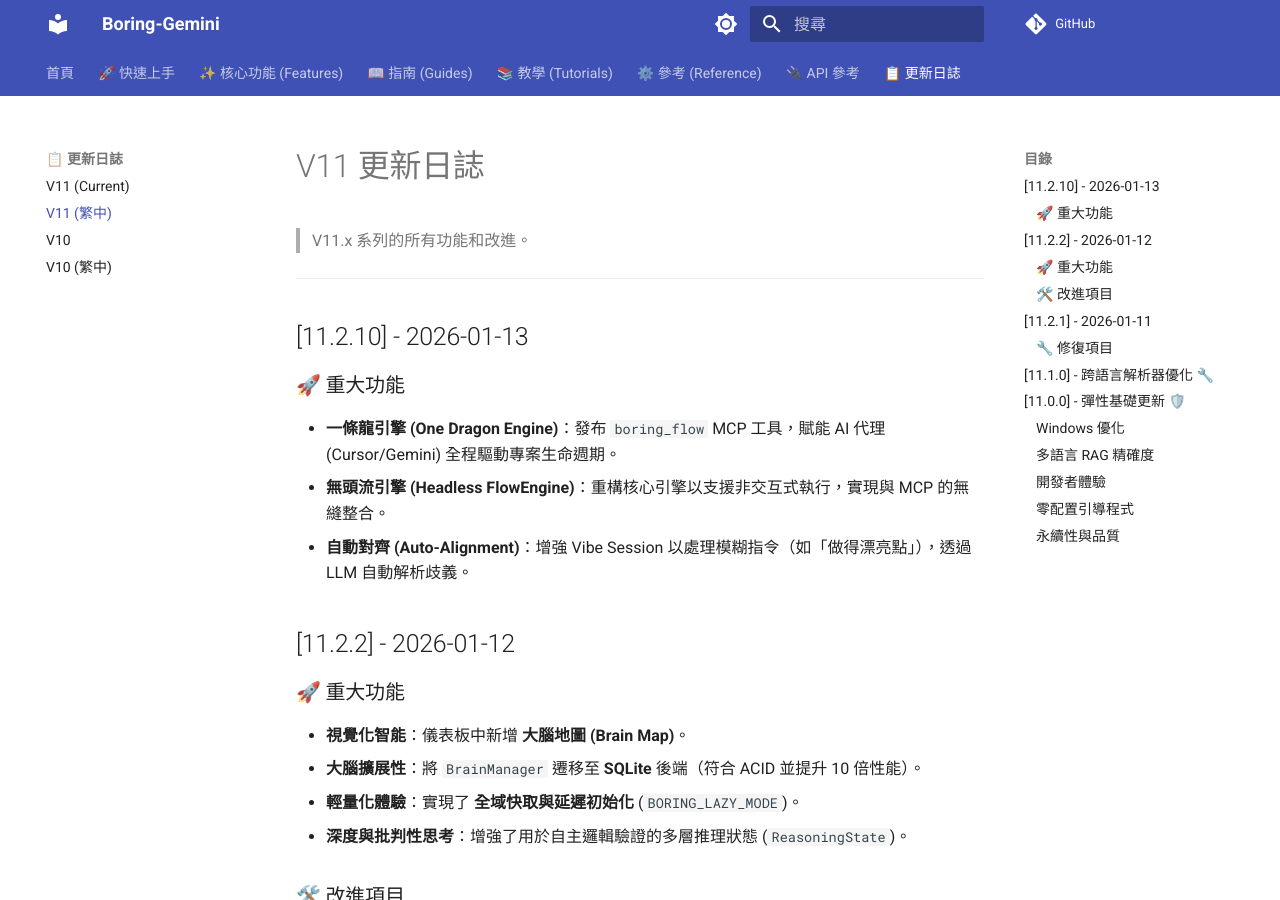
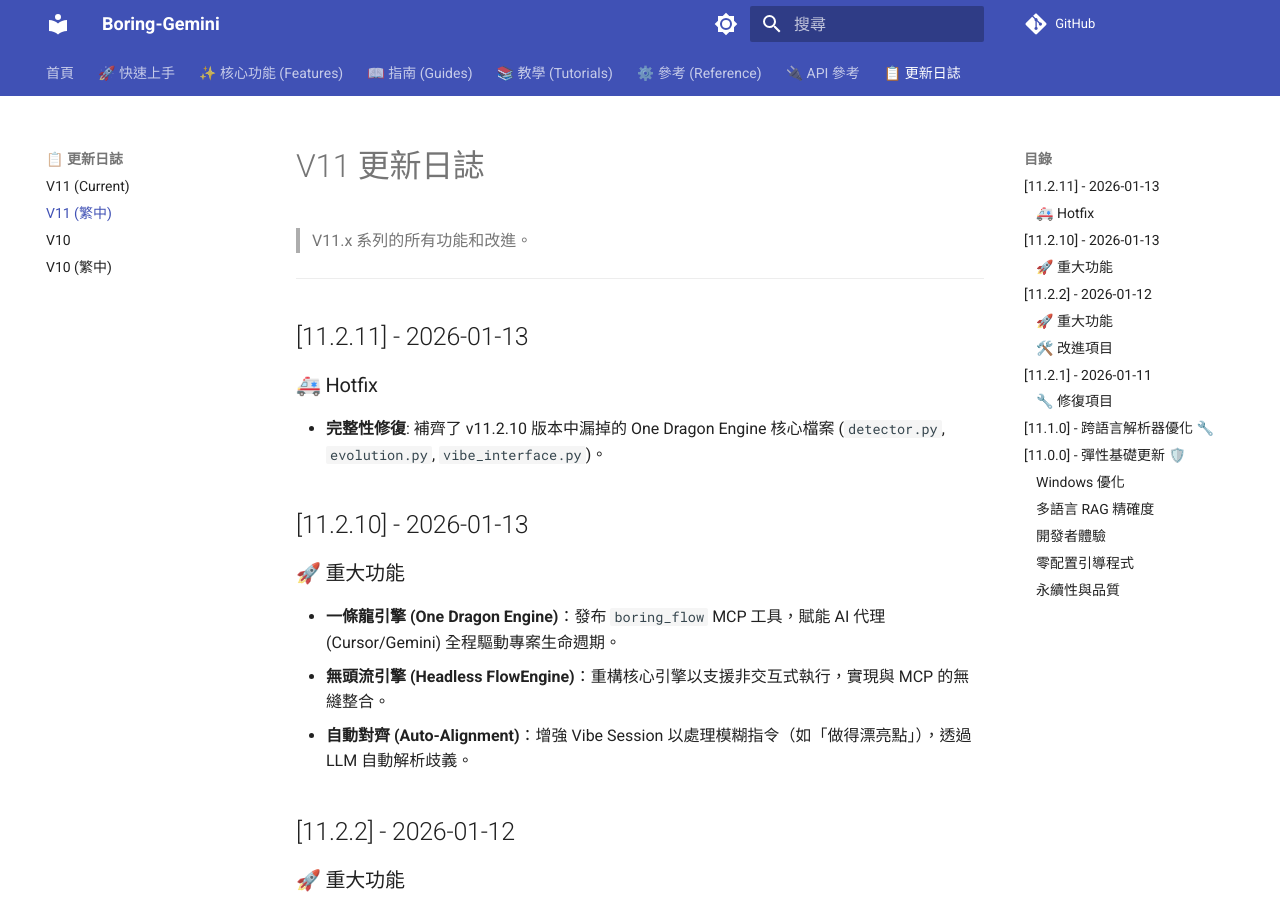
Before and after one commit to Boring206/boring-gemini, an MkDocs documentation site: the page built from docs/changelog/v11_zh.md, in a window 1280 px wide and 900 px high. Built offline with MkDocs 1.6.1 and Material for MkDocs 9.7.7, drawn with Linux system fonts in a browser that asks for light colours; comment, search, counter and statistics services are not loaded.

Commit message:
chore(release): bump version to 11.2.11 - Hotfix for One Dragon Integrity

```diff
--- a/docs/changelog/v11_zh.md
+++ b/docs/changelog/v11_zh.md
@@ -4,6 +4,11 @@
 
 ---
 
+
+
+## [11.2.11] - 2026-01-13
+### 🚑 Hotfix
+- **完整性修復**: 補齊了 v11.2.10 版本中漏掉的 One Dragon Engine 核心檔案 (`detector.py`, `evolution.py`, `vibe_interface.py`)。
 
 ## [11.2.10] - 2026-01-13
 ### 🚀 重大功能
--- a/gemini-extension.json
+++ b/gemini-extension.json
@@ -1,6 +1,6 @@
 {
     "name": "boring",
-    "version": "11.2.10",
+    "version": "11.2.11",
     "description": "Autonomous AI development agent for code generation & verification",
     "author": "Boring206",
     "mcpServers": [
--- a/pyproject.toml
+++ b/pyproject.toml
@@ -1,6 +1,6 @@
 [project]
 name = "boring-aicoding"
-version = "11.2.10"
+version = "11.2.11"
 description = "Boring: An AI-powered development support tool for autonomous reasoning, planning, and verification. Optimized for uv and agentic workflows."
 authors = [
     { name = "Boring206", email = "C112156246@nkust.edu.tw" }
--- a/smithery.yaml
+++ b/smithery.yaml
@@ -1,4 +1,4 @@
-# Smithery Configuration for  version: 11.2.10MCP Server
+# Smithery Configuration for  version: 11.2.11MCP Server
 # https://smithery.ai/docs/build/project-config
 
 runtime: "python"
--- a/src/boring/__init__.py
+++ b/src/boring/__init__.py
@@ -72,7 +72,7 @@
 import importlib
 from typing import TYPE_CHECKING
 
-__version__ = "11.2.10"
+__version__ = "11.2.11"
 
 # =============================================================================
 # Lazy Loading Configuration
```
Also changed, not shown: CHANGELOG.md (+4 -0 lines), docs/changelog/v11.md (+5 -0 lines), 1 other file.
